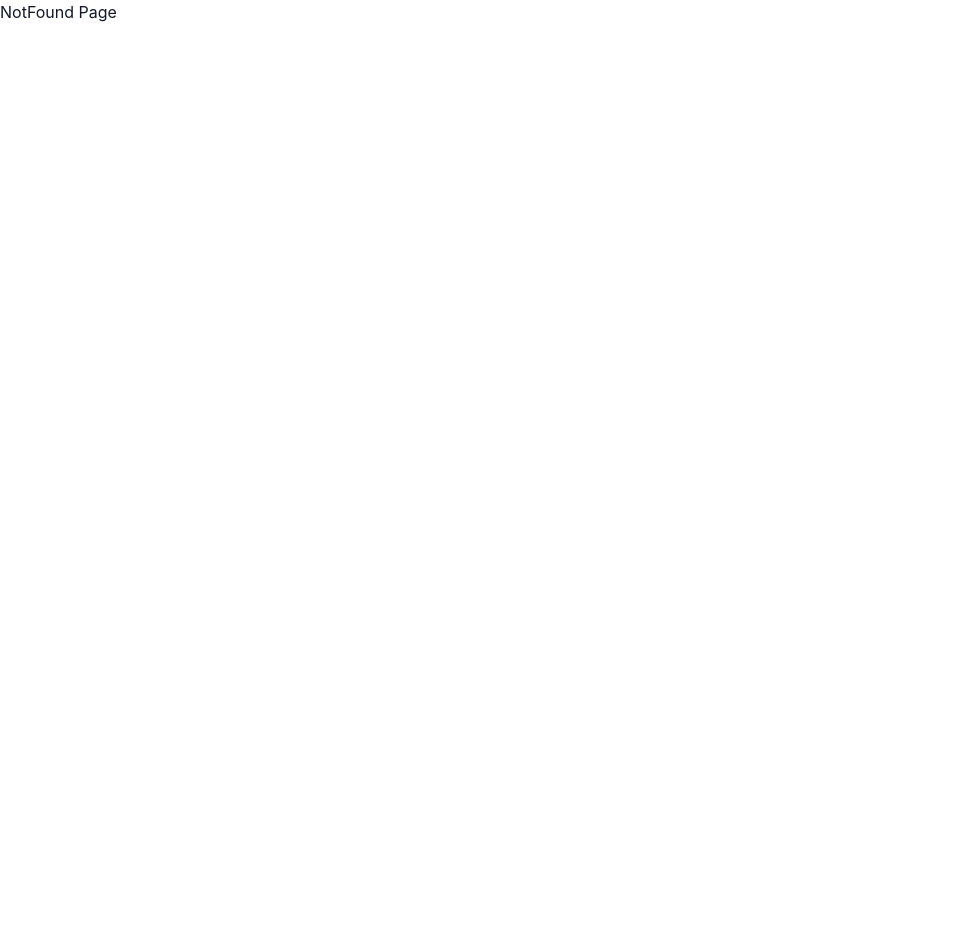
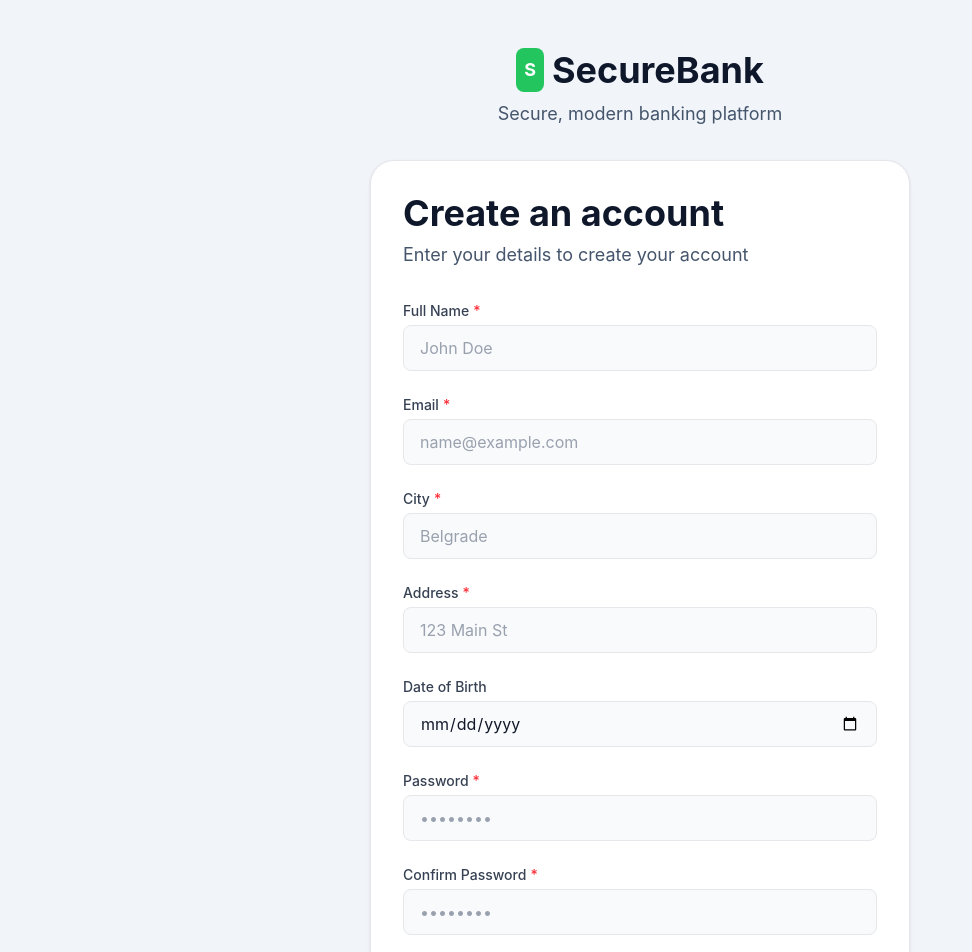
Before and after one commit to AndjelaSestak/fep-claude-practice, a React (Vite) app in the folder Frontend/my-app/: page /register in a window 1280 px wide. Shown: the top 952 px of the page, without its empty margins (0-972 px from the left). Before the commit the page ends 800 px from the top, so only its background shows below. Built offline with nearby package versions, Linux system fonts and the light colour scheme.

Commit message:
feature(frontent):Added FormatWrapper component and designed Register Page

```diff
--- /dev/null
+++ b/Frontend/my-app/src/components/ui/FormWrapper.jsx
@@ -0,0 +1,16 @@
+import { cn } from "../../utils/cn";
+
+const FormWrapper = ({ children, className }) => {
+  return (
+    <div
+      className={cn(
+        "w-full max-w-[540px] rounded-3xl border border-border bg-white p-8 shadow-sm gap-2",
+        className
+      )}
+    >
+      {children}
+    </div>
+  );
+};
+
+export default FormWrapper;
--- /dev/null
+++ b/Frontend/my-app/src/pages/RegistrationPage.jsx
@@ -0,0 +1,79 @@
+import  Button  from '../components/ui/Button';
+import  FormField  from '../components/ui/FormField';
+import  Input  from '../components/ui/InputField';
+import { Link } from 'react-router-dom';
+import FormWrapper from '../components/ui/FormWrapper';
+
+const RegistrationPage = () => {
+  return (
+    <div className="min-h-screen bg-slate-100 flex flex-col items-center px-4 pt-12">
+      <div className="mb-8 text-center">
+        <div className="flex items-center justify-center gap-2">
+          <div className="rounded-lg bg-primary p-2">
+            <span className="text-lg font-bold text-white">S</span>
+          </div>
+          <h1 className="text-4xl font-bold text-slate-900">SecureBank</h1>
+        </div>
+        <p className="mt-2 text-lg text-slate-600">
+          Secure, modern banking platform
+        </p>
+      </div>
+
+      <FormWrapper>
+        <div className="w-full">
+          <div className="mb-8 text-left">
+            <h2 className="text-4xl font-bold text-slate-900">
+              Create an account
+            </h2>
+            <p className="mt-2 text-lg text-slate-600">
+              Enter your details to create your account
+            </p>
+          </div>
+
+          <div className="space-y-6">
+            <FormField label="Full Name" required>
+              <Input placeholder="John Doe" className="w-full" />
+            </FormField>
+
+            <FormField label="Email" required>
+              <Input type="email" placeholder="name@example.com" className="w-full" />
+            </FormField>
+
+            <FormField label="City" required>
+              <Input placeholder="Belgrade" className="w-full" />
+            </FormField>
+
+            <FormField label="Address" required>
+              <Input placeholder="123 Main St" className="w-full" />
+            </FormField>
+
+            <FormField label="Date of Birth">
+              <Input type="date" className="w-full" />
+            </FormField>
+
+            <FormField label="Password" required>
+              <Input type="password" placeholder="••••••••" className="w-full" />
+            </FormField>
+
+            <FormField label="Confirm Password" required>
+              <Input type="password" placeholder="••••••••" className="w-full" />
+            </FormField>
+
+            <Button size="lg" className="w-full mt-4">
+              Create account
+            </Button>
+
+            <p className="text-center text-sm text-slate-600">
+              Already have an account?{" "}
+              <Link to="/login" className="font-medium text-primary hover:underline">
+                Sign in
+              </Link>
+            </p>
+          </div>
+        </div>
+      </FormWrapper>
+    </div>
+  );
+};
+
+export default RegistrationPage;
--- a/Frontend/my-app/src/router/index.jsx
+++ b/Frontend/my-app/src/router/index.jsx
@@ -6,6 +6,7 @@
 import AboutPage from '../pages/AboutPage'
 import ContactUsPage from '../pages/ContactUsPage'
 import TeamPage from '../pages/TeamPage'
+import RegistrationPage from '../pages/RegistrationPage'
 
 const router = createBrowserRouter([
     {
@@ -35,6 +36,10 @@
     {
         path: '/team',
         element: <TeamPage />,
+    },
+    {
+        path: '/register',
+        element: <RegistrationPage />,
     }
 ])
 
```
